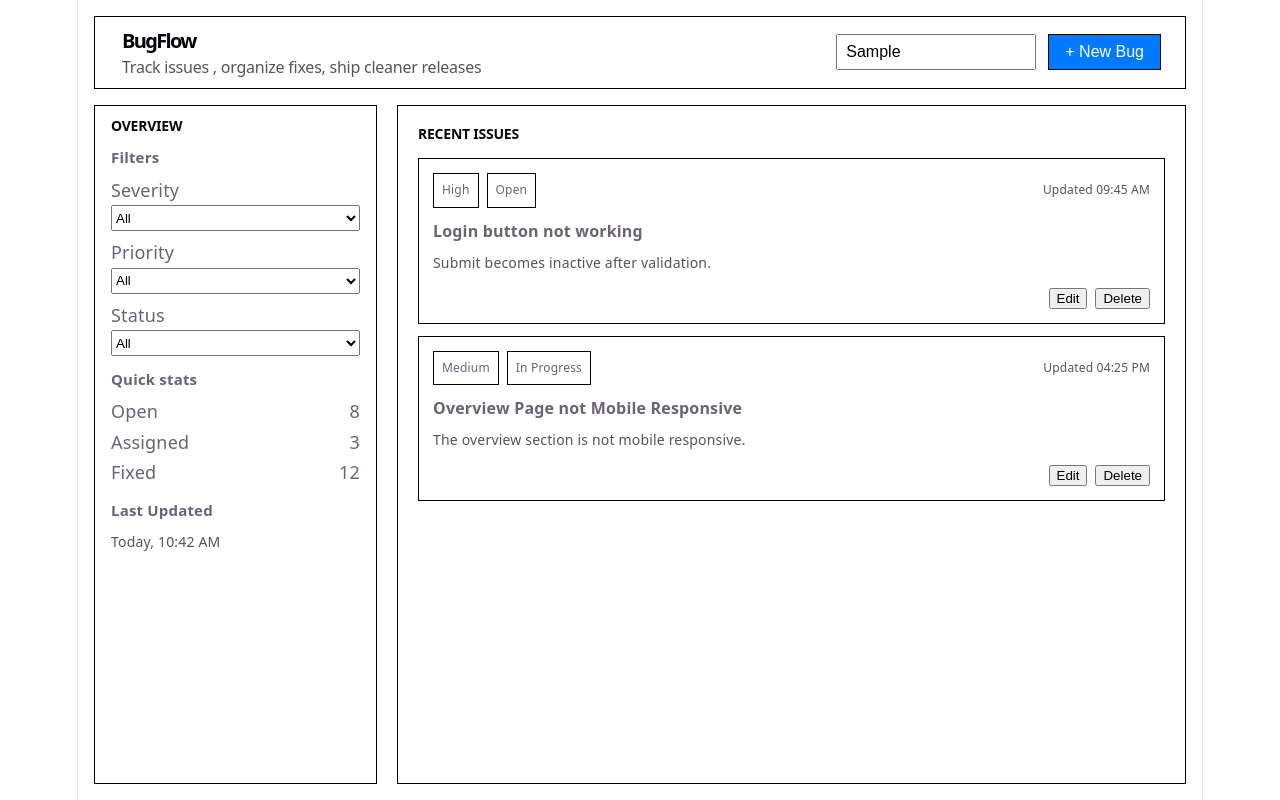
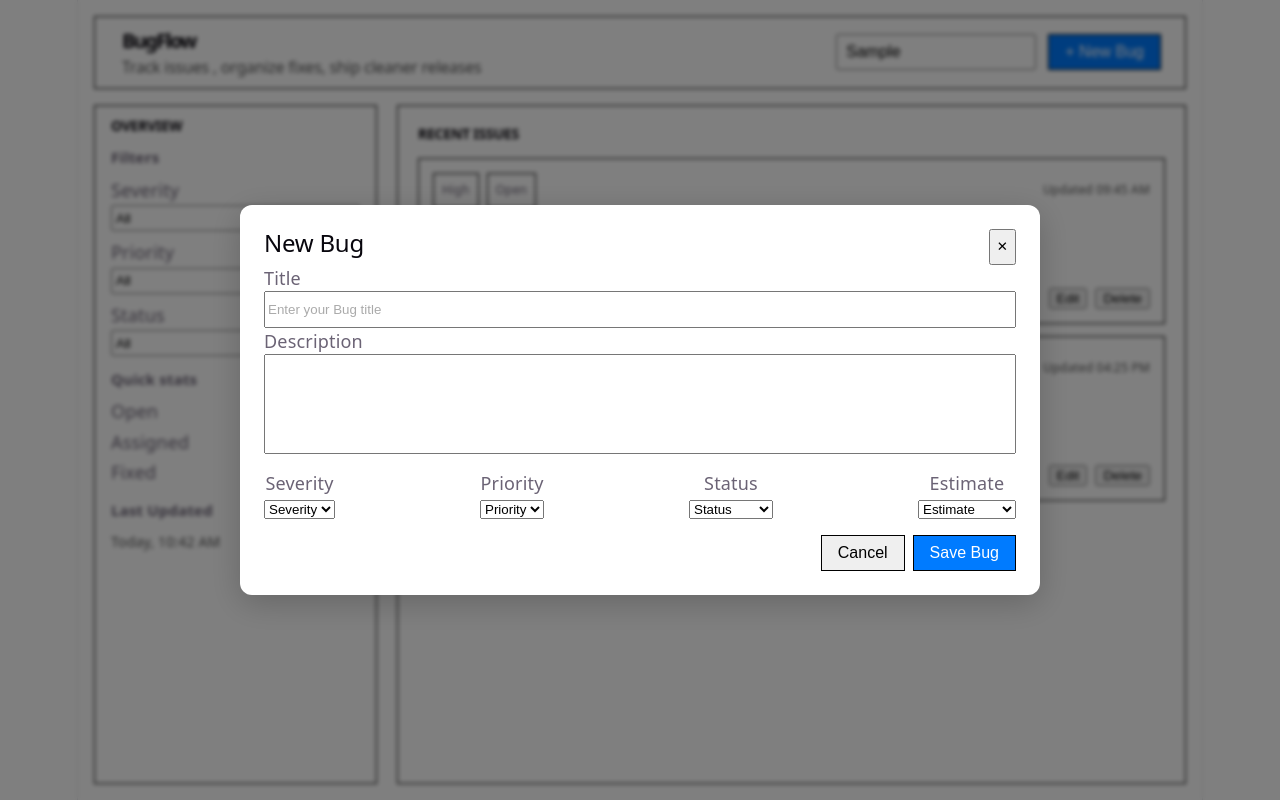
Before and after one commit to zujaja7/bugflow, a React (Vite) app: page / in a window 1280 px wide. Both pictures are taken after typing "Sample" into the empty fields and a click on the button "+ New Bug". Built offline with nearby package versions, Linux system fonts and the light colour scheme.

Commit message:
progress: Day 5 - modal UI with form fields

```diff
--- a/src/App.css
+++ b/src/App.css
@@ -198,6 +198,92 @@ h3 {
   gap: 8px;
 }
 
+.modal-overlay {
+  position: fixed;
+  top: 0;
+  left: 0;
+  right: 0;
+  bottom: 0;
+  z-index: 600;
+  background-color: rgba(0, 0, 0, 0.5);
+  backdrop-filter: blur(2px);
+  display: flex;
+  justify-content: center;
+  align-items: center;
+}
+
+.modal-box {
+  width: 800px;
+  padding: 24px;
+  border-radius: 12px;
+  box-shadow: 0 8px 32px rgba(0, 0, 0, 0.2);
+  background-color: white;
+  overflow: hidden;
+}
+
+.modal-header {
+  display: flex;
+  justify-content: space-between;
+}
+
+.title-description {
+  text-align: left;
+  display: flex;
+  flex-direction: column;
+  margin-bottom: 16px;
+}
+
+.title-input {
+  width: 100%;
+  height: 37px;
+}
+
+.description-area {
+  width: 100%;
+  resize: none;
+  height: 100px;
+}
+
+.title-input::placeholder {
+  color: #aaa;
+}
+.bug-properties {
+  display: flex;
+  justify-content: space-between;
+  margin-bottom: 16px;
+}
+
+.property-field {
+  display: flex;
+  flex-direction: column;
+  gap: 4px;
+}
+.modal-actions {
+  display: flex;
+  justify-content: flex-end;
+  gap: 8px;
+}
+
+.cancel-button {
+  padding: 8px 16px;
+  font-size: 16px;
+  border: none;
+  cursor: pointer;
+  height: 36px;
+  border: 1px solid black;
+}
+
+.save-bug-button {
+  padding: 8px 16px;
+  font-size: 16px;
+  background-color: #007bff;
+  color: white;
+  border: none;
+  cursor: pointer;
+  height: 36px;
+  border: 1px solid black;
+}
+
 @media (max-width: 768px) {
   .app-header {
     flex-direction: column;
@@ -233,4 +319,10 @@ h3 {
 
     overflow-y: auto;
   }
+
+  .modal-box {
+    width: 90%;
+    max-height: 90vh;
+    overflow-y: auto;
+  }
 }
--- a/src/App.jsx
+++ b/src/App.jsx
@@ -109,6 +109,93 @@ function App() {
           />
         </div>
       </div>
+
+      {isModalOpen && (
+        <div className="modal-overlay">
+          <div className="modal-box">
+            <div className="modal-header">
+              <h2 className="Title">New Bug</h2>
+              <button onClick={() => setIsModalOpen(false)}>✕</button>
+            </div>
+            <div className="title-description">
+              <label>Title</label>
+              <input
+                type="text"
+                placeholder="Enter your Bug title"
+                className="title-input"
+              ></input>
+              <label>Description</label>
+              <textarea className="description-area"></textarea>
+            </div>
+            <div className="bug-properties">
+              <div className="property-field">
+                <label>Severity</label>
+                <select>
+                  <option value="" disabled selected hidden>
+                    Severity
+                  </option>
+                  <option value="Highest">Highest</option>
+                  <option value="High">High</option>
+                  <option value="Medium">Medium</option>
+                  <option value="Low">Low</option>
+                </select>
+              </div>
+              <div className="property-field">
+                <label>Priority</label>
+                <select>
+                  <option value="" disabled selected hidden>
+                    Priority
+                  </option>
+                  <option value="P1">P1</option>
+                  <option value="P2">P2</option>
+                  <option value="P3">P3</option>
+                  <option value="P4">P4</option>
+                </select>
+              </div>
+              <div className="property-field">
+                <label>Status</label>
+                <select>
+                  <option value="" disabled selected hidden>
+                    Status
+                  </option>
+                  <option value="New">New</option>
+                  <option value="Open">Open</option>
+                  <option value="Assigned">Assigned</option>
+                  <option value="Fixed">Fixed</option>
+                  <option value="Verified">Verified</option>
+                  <option value="Closed">Closed</option>
+                  <option value="Reopened">Reopened</option>
+                </select>
+              </div>
+
+              <div className="property-field">
+                <label>Estimate</label>
+                <select>
+                  <option value="" disabled selected hidden>
+                    Estimate
+                  </option>
+                  <option value="0.25 hr">Quarter hour</option>
+                  <option value="0.5 hr">Half an hour</option>
+                  <option value="1 hr">1 hour</option>
+                  <option value="2 hrs">2 hours</option>
+                  <option value="3 hrs">3 hours</option>
+                  <option value="4 hrs">4 hours</option>
+                  <option value="5 hrs">5 hours</option>
+                </select>
+              </div>
+            </div>
+            <div className="modal-actions">
+              <button
+                className="cancel-button"
+                onClick={() => setIsModalOpen(false)}
+              >
+                Cancel
+              </button>
+              <button className="save-bug-button">Save Bug</button>
+            </div>
+          </div>
+        </div>
+      )}
     </div>
   );
 }
```
